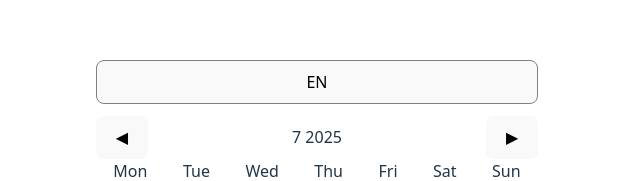
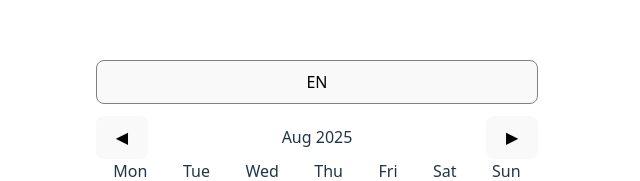
Before and after one commit to Gapotchenko-Yakov/vue-calendar, a Vue app: page / in a window 1280 px wide. Shown: the part 152-333 px from the top of the page, without its empty margins (323-963 px from the left). Built offline with nearby package versions, Linux system fonts and the light colour scheme.

Commit message:
feat(Calendar): integrate locale translations for months and weekdays

```diff
--- a/src/components/Calendar.vue
+++ b/src/components/Calendar.vue
@@ -5,8 +5,10 @@
                 v-if="displayedMonth !== null"
                 @click="decreaseMonth"
             >◀</button>
-            <span>
-                {{ displayedMonth }} {{ displayedYear }}
+            <span
+                v-if="displayedMonth !== null"
+            >
+                {{ months[displayedMonth] }} {{ displayedYear }}
             </span>
             <button
                 v-if="displayedMonth !== null"
@@ -15,7 +17,7 @@
         </div>
         <div class="weekdays">
             <span
-                v-for="weekday in weekdaysShort"
+                v-for="weekday in weekdays"
                 :key="weekday"
                 class="weekday"
             >
@@ -44,15 +46,19 @@
 </template>
 
 <script setup lang="ts">
-import { ref } from 'vue';
+    import { computed, ref } from 'vue';
+    import {locales} from '../utils/locale'
+    import type { Language } from '../types/locales';
+
+    interface CalendarProps {
+        modelValue?: Date,
+        locale?: Language,
+    }
 
     const {
         modelValue,
-    } = defineProps({
-        modelValue: {
-            type: Date,
-        },
-    });
+        locale: propsLocale,
+    } = defineProps<CalendarProps>();
 
     const emit = defineEmits(['update:modelValue', 'select']);
 
@@ -86,7 +92,11 @@ import { ref } from 'vue';
         return `${date.getFullYear()}-${date.getMonth()}-${date.getDate()}`;
     }
 
-    const weekdaysShort = ["Mon", "Tue", "Wed", "Thu", "Fri", "Sat", "Sun"];
+    const locale = computed(() => propsLocale ?? 'en');
+    const months = computed(() => locales[locale.value].months)
+    console.log("🚀 ~ months:", months.value)
+    const weekdays = computed(() => locales[locale.value].weekdays)
+    console.log("🚀 ~ weekdays:", weekdays.value)
 
     function changeDate(day: number) {
         if(displayedYear.value !== null && displayedMonth.value !== null){
```
